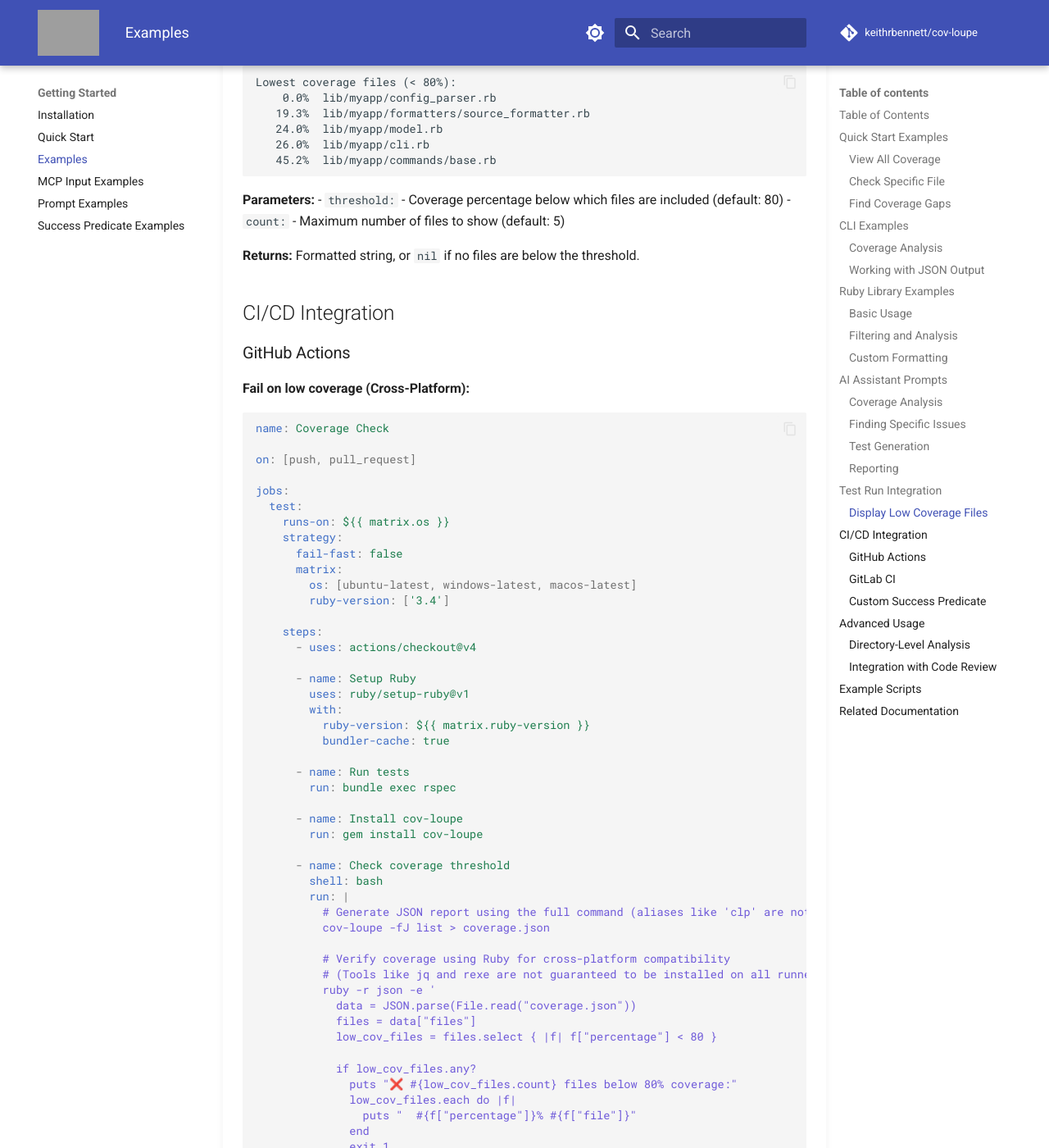
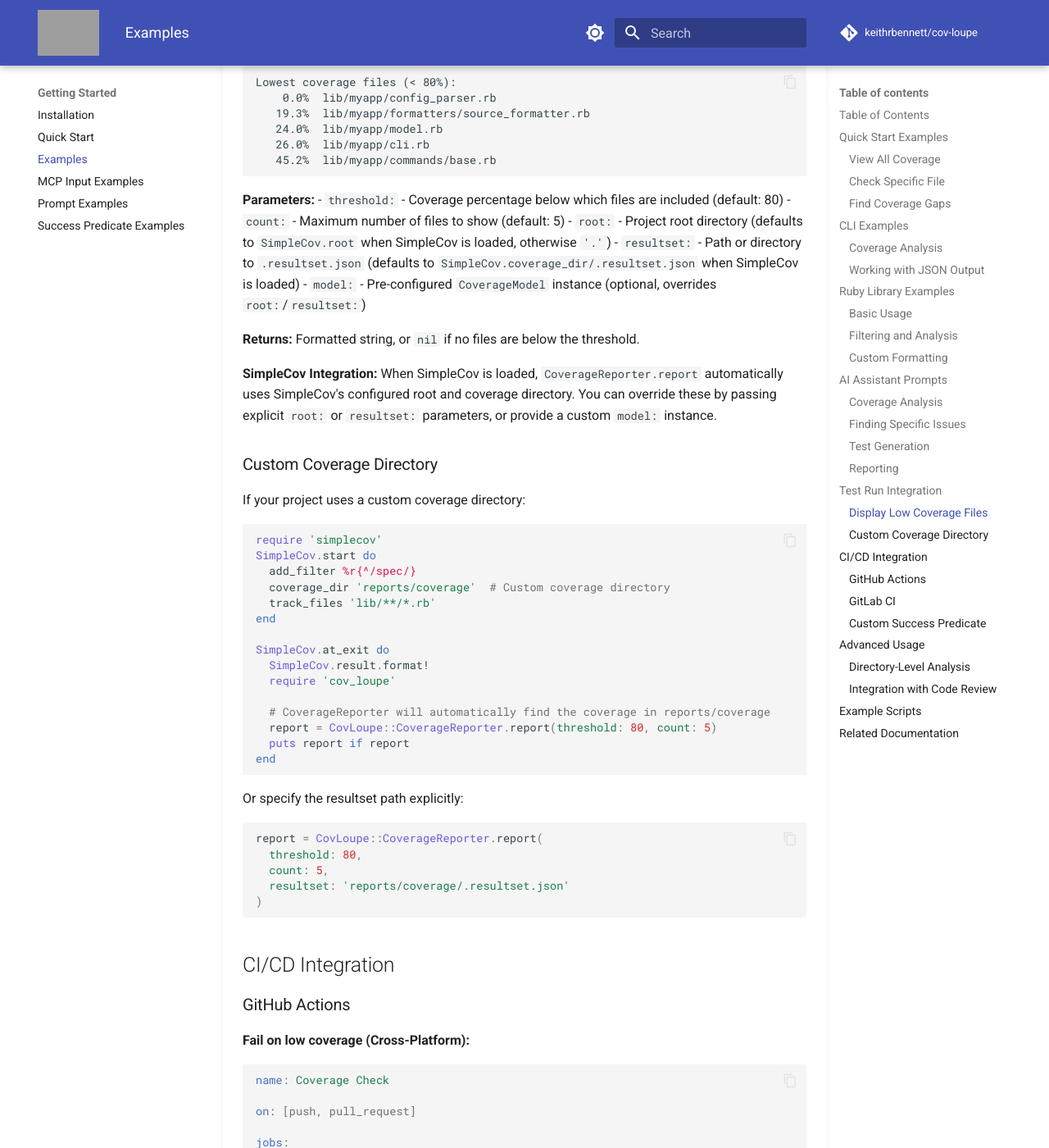
Before and after one commit to keithrbennett/simplecov-mcp, an MkDocs documentation site: the page built from docs/user/EXAMPLES.md, in a window 1280 px wide and 1400 px high, scrolled down 7020 px. Shown: the whole window at 82% size. Built offline with MkDocs 1.6.1 and Material for MkDocs 9.7.7, drawn with Linux system fonts in a browser that asks for light colours; comment, search, counter and statistics services are not loaded; grey boxes are pictures that could not be loaded.

Commit message:
Add custom root/resultset support to CoverageReporter
  - allow CoverageReporter.report to accept root/resultset overrides
  - default to SimpleCov.root and SimpleCov.coverage_dir when SimpleCov is loaded
  - add fixture project with a custom coverage dir and resultset for coverage tests
  - add specs covering explicit resultset and relative resultset usage
  - document new parameters and custom coverage directory setup in user examples

````diff
--- a/docs/user/EXAMPLES.md
+++ b/docs/user/EXAMPLES.md
@@ -341,8 +341,45 @@ Lowest coverage files (< 80%):
 **Parameters:**
 - `threshold:` - Coverage percentage below which files are included (default: 80)
 - `count:` - Maximum number of files to show (default: 5)
+- `root:` - Project root directory (defaults to `SimpleCov.root` when SimpleCov is loaded, otherwise `'.'`)
+- `resultset:` - Path or directory to `.resultset.json` (defaults to `SimpleCov.coverage_dir/.resultset.json` when SimpleCov is loaded)
+- `model:` - Pre-configured `CoverageModel` instance (optional, overrides `root:`/`resultset:`)
 
 **Returns:** Formatted string, or `nil` if no files are below the threshold.
+
+**SimpleCov Integration:** When SimpleCov is loaded, `CoverageReporter.report` automatically uses SimpleCov's configured root and coverage directory. You can override these by passing explicit `root:` or `resultset:` parameters, or provide a custom `model:` instance.
+
+### Custom Coverage Directory
+
+If your project uses a custom coverage directory:
+
+```ruby
+require 'simplecov'
+SimpleCov.start do
+  add_filter %r{^/spec/}
+  coverage_dir 'reports/coverage'  # Custom coverage directory
+  track_files 'lib/**/*.rb'
+end
+
+SimpleCov.at_exit do
+  SimpleCov.result.format!
+  require 'cov_loupe'
+
+  # CoverageReporter will automatically find the coverage in reports/coverage
+  report = CovLoupe::CoverageReporter.report(threshold: 80, count: 5)
+  puts report if report
+end
+```
+
+Or specify the resultset path explicitly:
+
+```ruby
+report = CovLoupe::CoverageReporter.report(
+  threshold: 80,
+  count: 5,
+  resultset: 'reports/coverage/.resultset.json'
+)
+```
 
 ## CI/CD Integration
 
````
Also changed, not shown: 3 other files.
